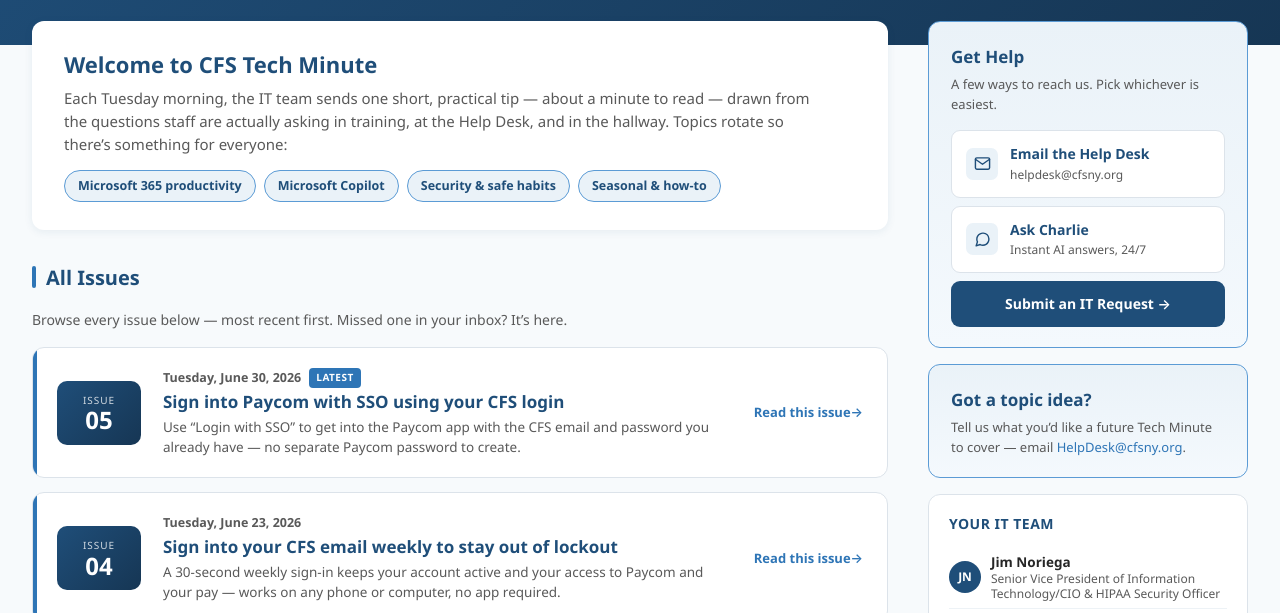
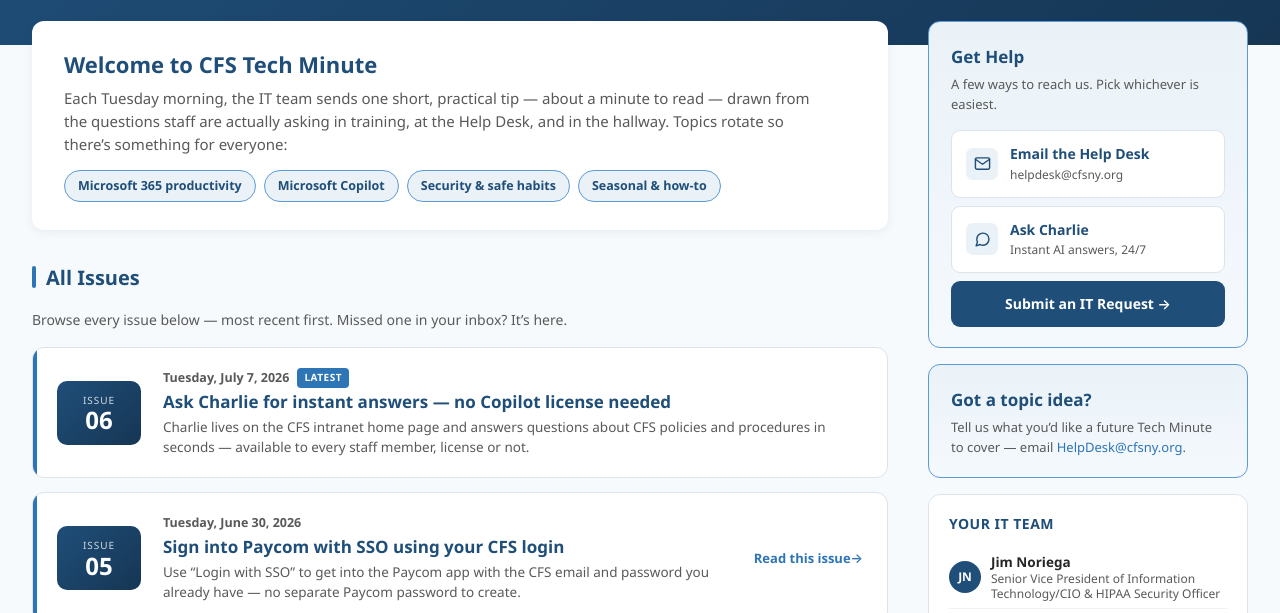
Before and after one commit to jnoriega-cfs/cfs-intranet-tools, a plain HTML site: page tech-minute.html in a window 1280 px wide. Shown: the part 184-797 px from the top of the page. Drawn offline with Linux system fonts and the light colour scheme.

Commit message:
Add files via upload

```diff
--- a/tech-minute.html
+++ b/tech-minute.html
@@ -729,10 +729,19 @@
     <p class="section-sub">Browse every issue below &#8212; most recent first. Missed one in your inbox? It&#8217;s here.</p>
 
     <div class="issue-list">
+      <a class="issue-card" href="https://jnoriega-cfs.github.io/cfs-intranet-tools/tech-minute/issue-06.html" target="_blank" rel="noopener noreferrer">
+        <div class="issue-num"><span class="lbl">Issue</span><span class="no">06</span></div>
+        <div class="issue-body">
+          <p class="issue-when">Tuesday, July 7, 2026<span class="latest-pill">Latest</span></p>
+          <p class="issue-title">Ask Charlie for instant answers &mdash; no Copilot license needed</p>
+          <p class="issue-desc">Charlie lives on the CFS intranet home page and answers questions about CFS policies and procedures in seconds &mdash; available to every staff member, license or not.</p>
+        </div>
+      </a>
+
       <a class="issue-card" href="https://jnoriega-cfs.github.io/cfs-intranet-tools/tech-minute/issue-05.html" target="_blank" rel="noopener noreferrer">
         <div class="issue-num"><span class="lbl">Issue</span><span class="no">05</span></div>
         <div class="issue-body">
-          <p class="issue-when">Tuesday, June 30, 2026<span class="latest-pill">Latest</span></p>
+          <p class="issue-when">Tuesday, June 30, 2026</p>
           <p class="issue-title">Sign into Paycom with SSO using your CFS login</p>
           <p class="issue-desc">Use &ldquo;Login with SSO&rdquo; to get into the Paycom app with the CFS email and password you already have &mdash; no separate Paycom password to create.</p>
         </div>
```
